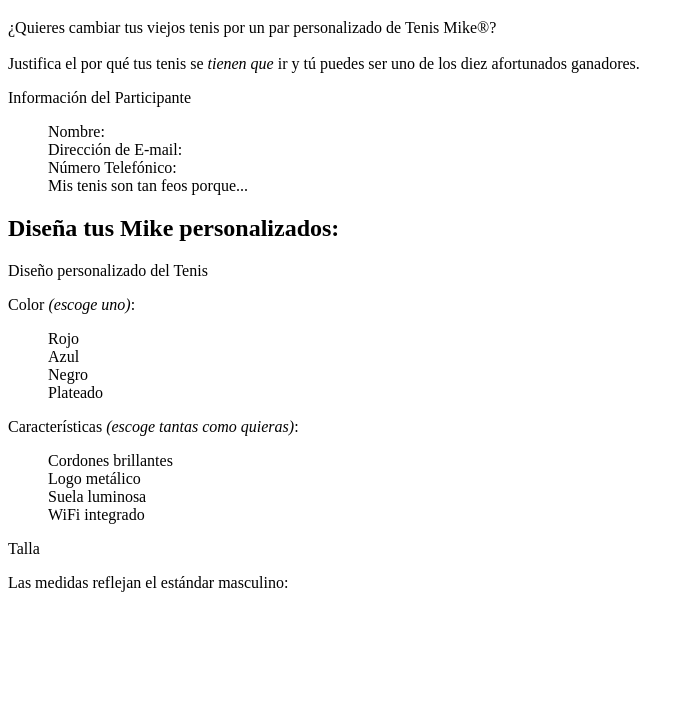
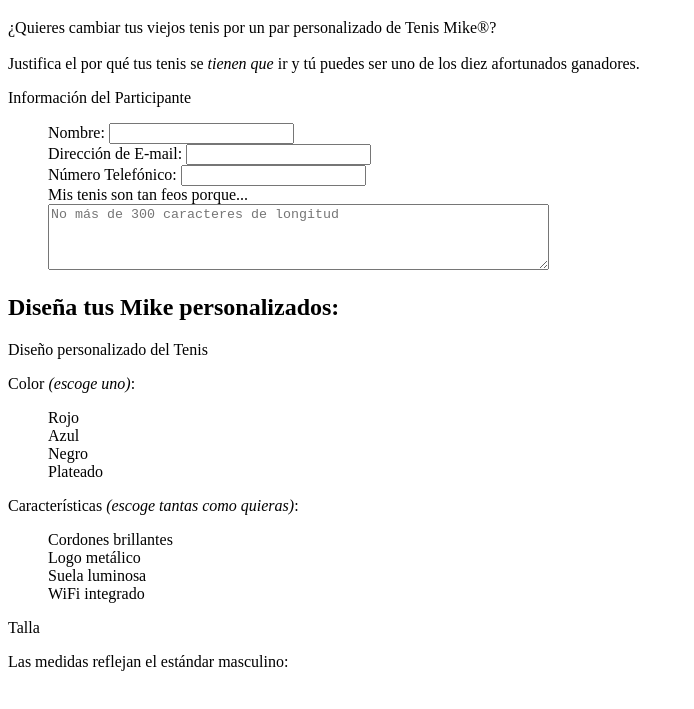
Before and after one commit to wenceslaomarqudzfernandez-commits/hweb, a plain HTML site: page practicas/p09/p9/p09-forumario_concurso/formulario.html in a window 1280 px wide. Shown: the part 61-770 px from the top of the page, without its empty margins (0-694 px from the left). Drawn offline with Linux system fonts and the light colour scheme.

Commit message:
Ejercicio 1 hasta el punto 4 (área de texto multilínea para la descripción)

```diff
--- a/practicas/p09/p9/p09-forumario_concurso/formulario.html
+++ b/practicas/p09/p9/p09-forumario_concurso/formulario.html
@@ -14,15 +14,18 @@
 
     <h1>Registro al Concurso &ldquo;Chidos mis Tenis&rdquo;</h1>
 
-    <p>¿Quieres cambiar tus viejos tenis por un par personalizado de Tenis Mike&#174;?<br><br>Justifica el por qué tus tenis se <em>tienen que</em> ir y tú puedes ser uno de los diez afortunados ganadores.</p>
+    <p>¿Quieres cambiar tus viejos tenis por un par personalizado de Tenis Mike®?<br><br>Justifica el por qué tus tenis se <em>tienen que</em> ir y tú puedes ser uno de los diez afortunados ganadores.</p>
+
+    <form action="http://localhost/mike/concurso.php" method="post">
 
       <p>Información del Participante</p>
 
       <ul>
-    <li>Nombre:</li>
-    <li>Dirección de E-mail:</li>
-    <li>Número Telefónico:</li>
-    <li>Mis tenis son tan feos porque...</li>
+      <li>Nombre: <input type="text" name="name"></li>
+      <li>Dirección de E-mail: <input type="email" name="email"></li>
+      <li>Número Telefónico: <input type="tel" name="phone"></li>
+      <li>Mis tenis son tan feos porque...<br>
+      <textarea name="story" rows="4" cols="60" maxlength="300" placeholder="No más de 300 caracteres de longitud"></textarea></li>
       </ul>
 
       <h2>Diseña tus Mike personalizados:</h2>
@@ -48,5 +51,7 @@
       <p>Talla</p>
       <p>Las medidas reflejan el estándar masculino:</p>
 
+    </form>
+
   </body>
 </html>
```
Lines whose indentation alone changed are shown as unchanged.
